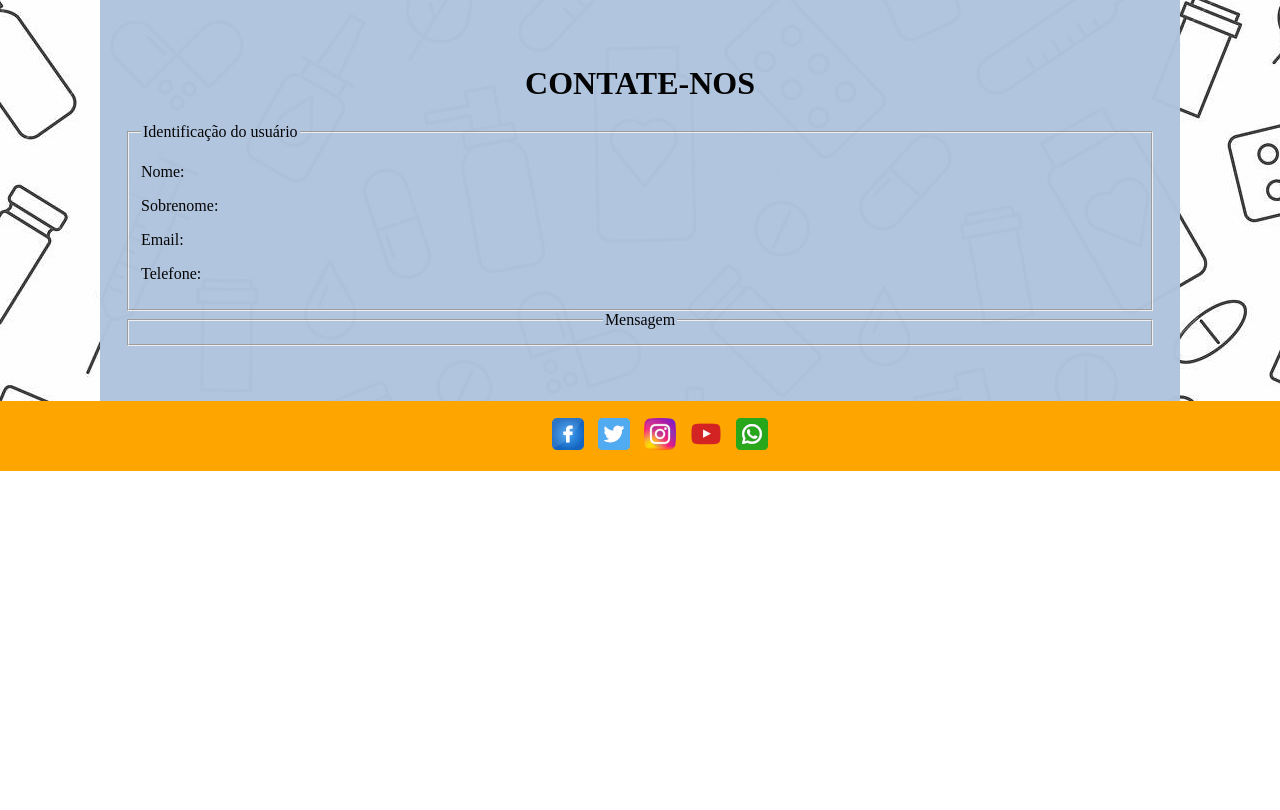
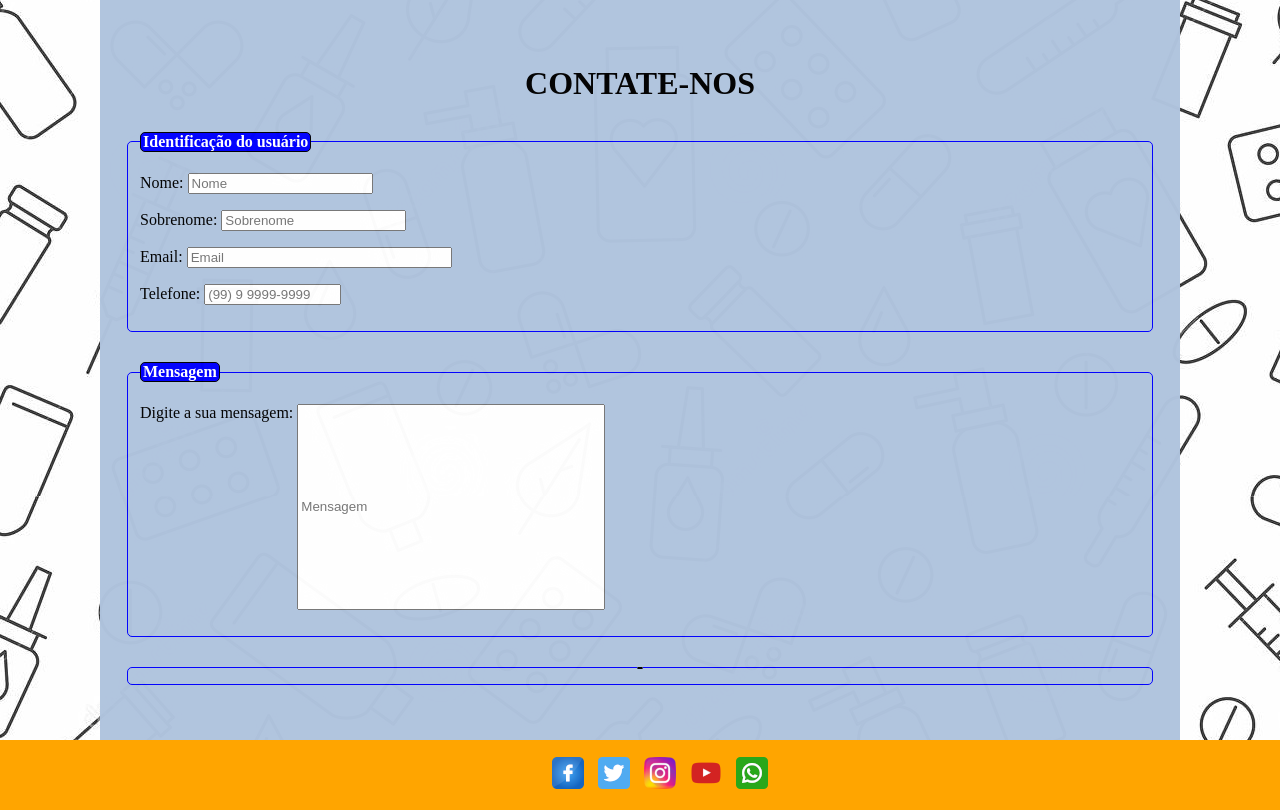
Before and after one commit to teteUser/drogaria-ads, a plain HTML site: page HTML_final_task/index.html in a window 1280 px wide. Shown: the part 1100-1910 px from the top of the page. Before the commit the page ends 1571 px from the top, so only its background shows below. Drawn offline with Linux system fonts and the light colour scheme.

Commit message:
minor changes

```diff
--- a/HTML_final_task/css/style.css
+++ b/HTML_final_task/css/style.css
@@ -100,6 +100,30 @@ main {
     text-align: left;
 }
 
+.fieldmensagem {
+    text-align: left;
+}
+
+#cMensagem {
+    max-width: 300px;
+    height: 200px;
+    vertical-align: top;
+}
+
+fieldset {
+    border: 1px solid blue;
+    border-radius: 5px;
+    margin-top: 30px;
+}
+
+legend {
+    color: white;
+    font-weight: bolder;
+    border: 1px solid black;
+    border-radius: 5px;
+    background: blue;
+}
+
 footer {
     background-color: orange;
     vertical-align: bottom;
--- a/HTML_final_task/index.html
+++ b/HTML_final_task/index.html
@@ -58,17 +58,23 @@
             <h1>CONTATE-NOS</h1>
 
             <form action="">
+
                 <fieldset class="idusuario">
                     <legend>Identificação do usuário</legend>
-                    <p>Nome:</p>
-                    <p>Sobrenome:</p>
-                    <p>Email:</p>
-                    <p>Telefone:</p>
-                </fieldset>
-                <fieldset>
-                    <legend>Mensagem</legend>
+                    <p><label for="cNome">Nome: <input type="text" name="tNome" id="cNome" size="20" maxlength="20" placeholder="Nome"></label></p>
+                    <p><label for="cSobrenome">Sobrenome: <input type="text" name="tSobrenome" id="cSobrenome" size="20" maxlength="60" placeholder="Sobrenome"></label></p>
+                    <p><label for="cEmail">Email: <input type="email" name="tEmail" id="cEmail" size="30" maxlength="50" placeholder="Email"></label></p>
+                    <p><label for="cTelefone">Telefone: <input type="tel" name="tTelefone" id="cTelefone" size="14" maxlength="16" placeholder="(99) 9 9999-9999"></label></p>
                 </fieldset>
 
+                <fieldset class="fieldmensagem">
+                    <legend>Mensagem</legend>
+                    <p><label for="cMensagem">Digite a sua mensagem: <input type="text" name="tMensagem" id="cMensagem" size="900" maxlength="900" placeholder="Mensagem"></label></p>
+                </fieldset>
+
+                <fieldset>
+                    <legend></legend>
+                </fieldset>
 
             </form>
 
```
Lines whose indentation alone changed are shown as unchanged.
